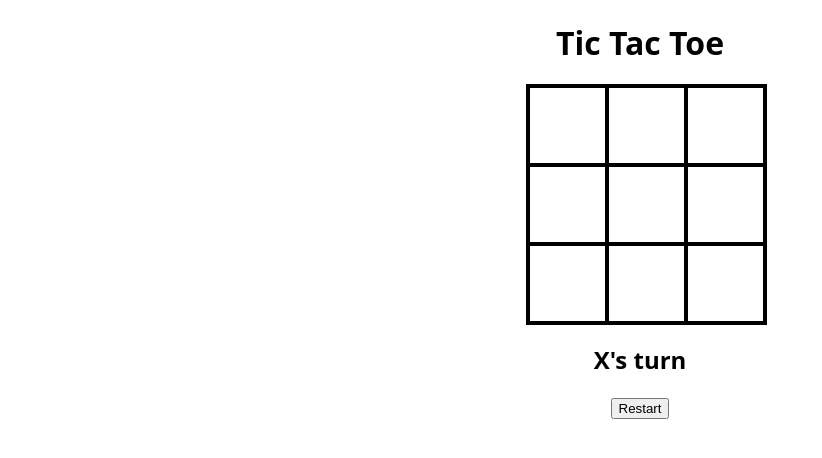
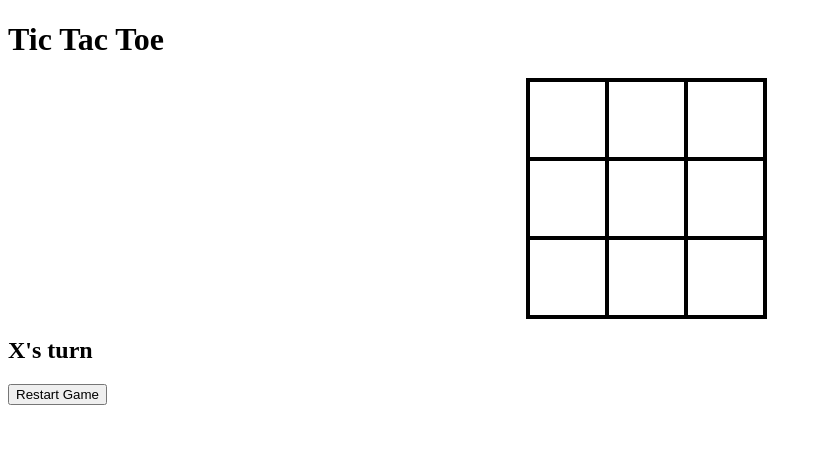
Before and after one commit to alberto-cavazzini/TicTacToe-Game, a plain HTML site: page index.html in a window 1280 px wide. Shown: the whole page, without its empty margins (0-822 px from the left). Drawn offline with Linux system fonts and the light colour scheme.

Commit message:
Update index.html

```diff
--- a/index.html
+++ b/index.html
@@ -3,12 +3,13 @@
 <head>
   <meta charset="UTF-8">
   <meta name="viewport" content="width=device-width, initial-scale=1.0">
-  <title>Document</title>
+  <title>Tic Tac Toe Game</title> <link rel="preconnect" href="https://fonts.googleapis.com">
+  <link rel="preconnect" href="https://fonts.gstatic.com" crossorigin>
+  <link href="https://fonts.googleapis.com/css2?family=Nunito:wght@400;700;900&display=swap" rel="stylesheet">
   <link rel="stylesheet" href="style.css">
 </head>
 <body>
-  <div id="gameContainer">
-    <h1>Tic Tac Toe</h1>
+  <div id="gameWrapper"> <h1>Tic Tac Toe</h1>
     <div id="cellContainer">
       <div cellIndex="0" class="cell"></div>
       <div cellIndex="1" class="cell"></div>
@@ -21,8 +22,7 @@
       <div cellIndex="8" class="cell"></div>
     </div>
     <h2 id="statusText"></h2>
-    <button id="restartBtn">Restart</button>
-  </div>
+    <button id="restartBtn">Restart Game</button> </div>
 
   <script src="index.js"></script>
 </body>
```
